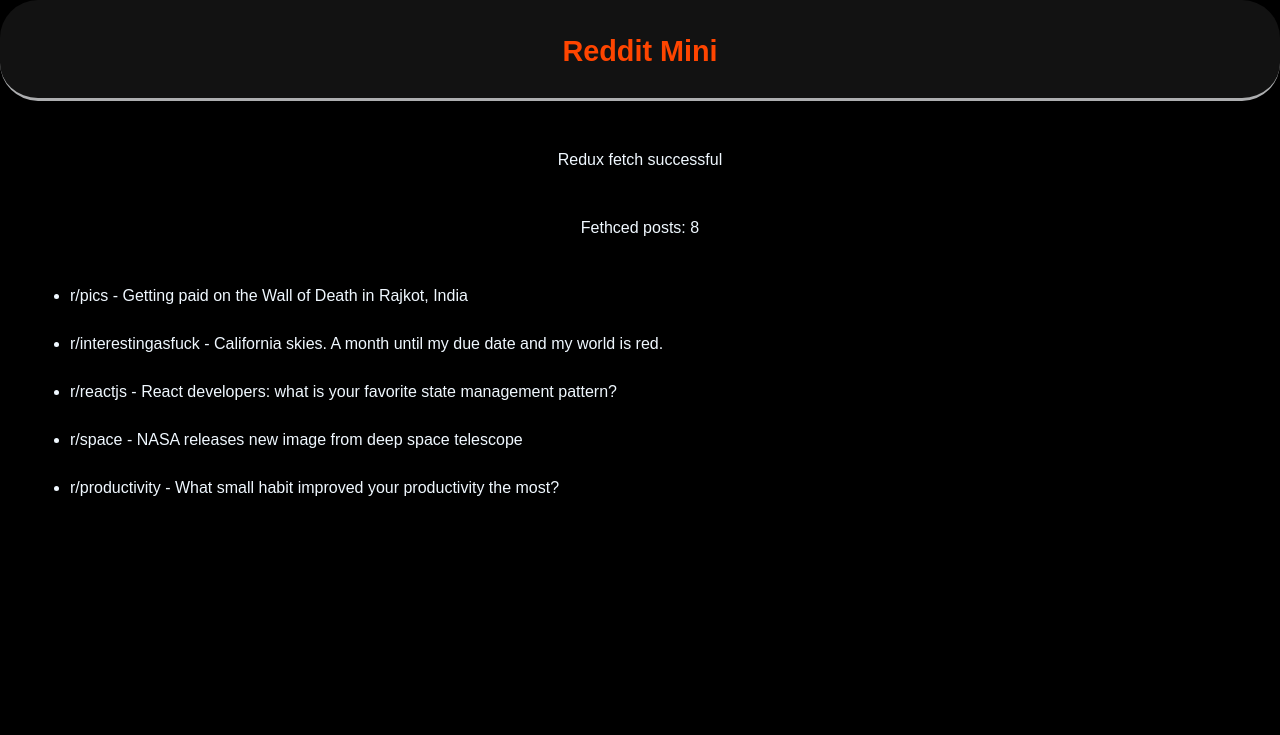
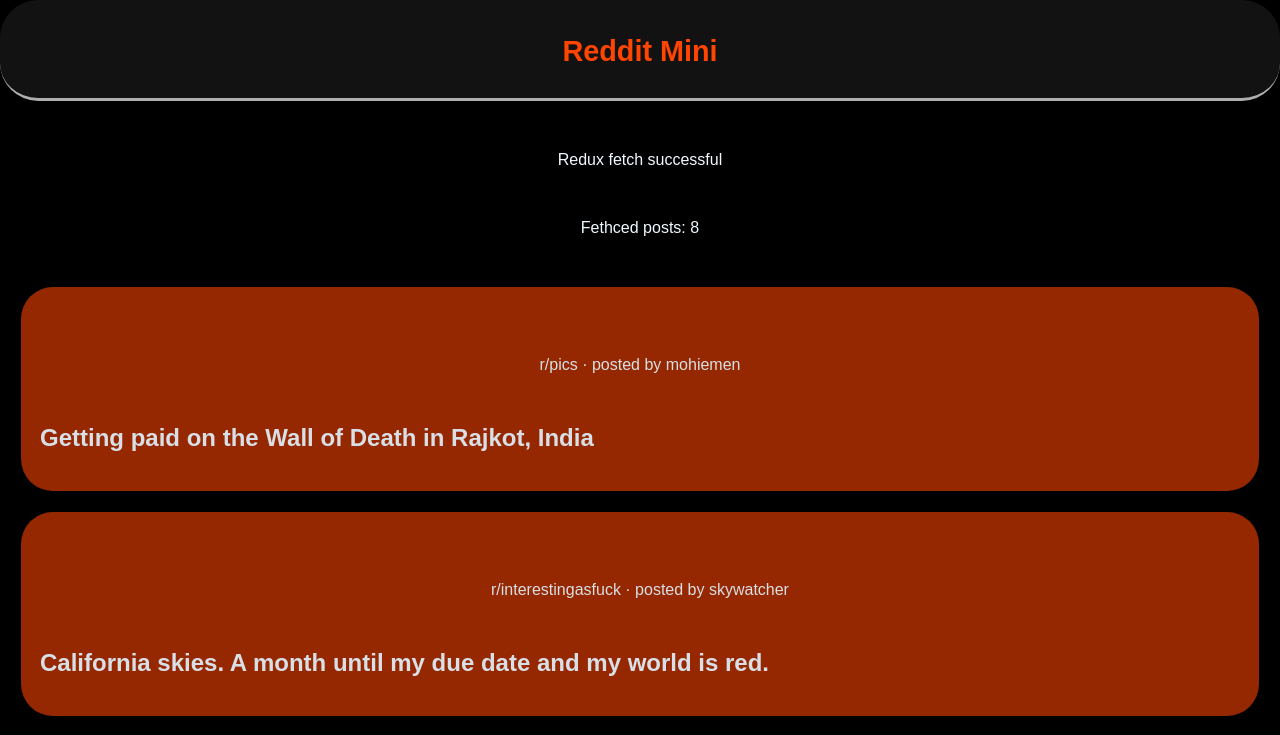
Before and after one commit to pouya963-ak/Redditmini, a React (Vite) app: page / in a window 1280 px wide. Shown: the top 735 px of the page. Built offline with nearby package versions, Linux system fonts and the light colour scheme.

Commit message:
add post card component

```diff
--- a/src/App.jsx
+++ b/src/App.jsx
@@ -3,8 +3,9 @@
 import { useDispatch, useSelector } from 'react-redux';
 import { fetchPostsBySubreddit } from './store/redditSlice';
 import './App.css';
+import Header from './features/Header/Header.jsx';
+import PostCard from './features/Post/postCard.jsx';
 
-import Header from './features/Header/Header.jsx'
 function App() {
   const dispatch = useDispatch();
 
@@ -28,13 +29,18 @@
       <main>
         <p>Redux fetch successful</p>
         <p> Fethced posts: {posts.length} </p>
-        <ul>
+        {/* <ul>
           {posts.slice(0, 5).map((post) => (
             <li key={post.id}>
               r/{post.subreddit} - {post.title}
             </li>
           ))}
-        </ul>
+        </ul> */}
+        <section>
+          {posts.map((post) => (
+            <PostCard key={post.id} post={post} />
+          ))}
+        </section>
       </main>
     </div>
   );
--- a/src/features/Post/postCard.css
+++ b/src/features/Post/postCard.css
@@ -0,0 +1,12 @@
+.post-card {
+    margin: 1.3rem;
+    padding: 1.2rem;
+    background-color: rgb(255, 69, 0, 0.65);
+    border-radius: 2rem;
+    opacity: 90%;
+}
+
+.post-card__image {
+    display: block;
+    width: 100%;
+}
--- a/src/features/Post/postCard.jsx
+++ b/src/features/Post/postCard.jsx
@@ -1,15 +1,8 @@
-import './postCard.css';
+
+import './PostCard.css';
 
 function PostCard({ post }) {
     const hasImage = post.post_hint === 'image';
-
-    return (
-        <div className='post-card'>
-            <div className='post-card__meta'>
-                r/{post.subreddit} . posted by {post.author}
-            </div>
-            <h2 className='post-card__title'>{post.title}</h2>
-
     {hasImage && (
         <img
           className='post-card__image'
@@ -17,12 +10,22 @@
           alt={post.title}
          />
     )}
+    {post.selftext && (
+        <p classname="post-card__text">{post.selftext}</p>
+    )}
+    <div className='post-card__stats'>
+        <span>{post.ups} upvotes</span>
+        <span>{post.num_comments} comments</span>
+    </div>
+  return (
+    <article className="post-card">
+      <p>
+        r/{post.subreddit} · posted by {post.author}
+      </p>
 
-            {post.selftext && (
-                <p className='post-card__text'>{post.selftext}</p>
-            )}
+      <h2>{post.title}</h2>
+    </article>
+  );
+}
 
-
-        </div>
-    )
-}
+export default PostCard;
```
Lines whose indentation alone changed are shown as unchanged.
